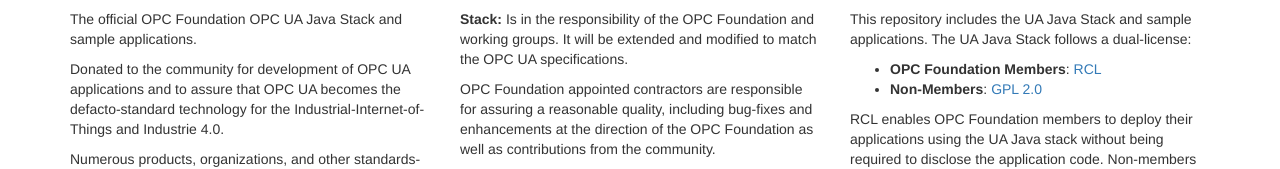
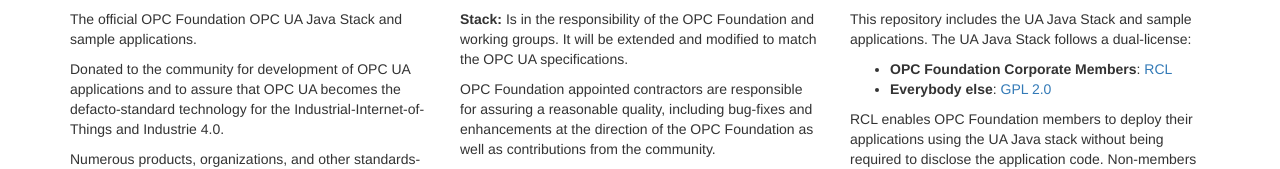
Before and after one commit to OPCFoundation/UA-Java-Legacy, a plain HTML site: page index.htm in a window 1280 px wide. Shown: the part 403-572 px from the top of the page. Drawn offline with nearby package versions, Linux system fonts and the light colour scheme.

Commit message:
Clarification: dual-license applies to OPCF Corporate Members only. This is consistent with existing policy.

```diff
--- a/index.htm
+++ b/index.htm
@@ -104,8 +104,8 @@
 					<h4><span class="glyphicon glyphicon-list-alt" aria-hidden="true"></span> License</h4>
 					<p>This repository includes the UA Java Stack and sample applications. The UA Java Stack follows a dual-license:<br/>
 						<ul>
-							<li><strong>OPC Foundation Members</strong>: <a href="https://opcfoundation.org/license/rcl.html" target="rcl">RCL</a></li>
-							<li><strong>Non-Members</strong>: <a href="https://opcfoundation.org/license/gpl.html" target="gpl">GPL 2.0</a></li>
+							<li><strong>OPC Foundation Corporate Members</strong>: <a href="https://opcfoundation.org/license/rcl.html" target="rcl">RCL</a></li>
+							<li><strong>Everybody else</strong>: <a href="https://opcfoundation.org/license/gpl.html" target="gpl">GPL 2.0</a></li>
 						</ul></p>
 					<p>RCL enables OPC Foundation members to deploy their applications using the UA Java stack without being required to disclose the application code. Non-members must disclose their application code when using the UA Java Stack.</p>
 					<p><strong>Note:</strong> Dual license applies to this repository only; <a href="https://opcfoundation.org/license/gpl.html" target="gpl">GPL 2.0</a> applies to all other repositories</p>
```
